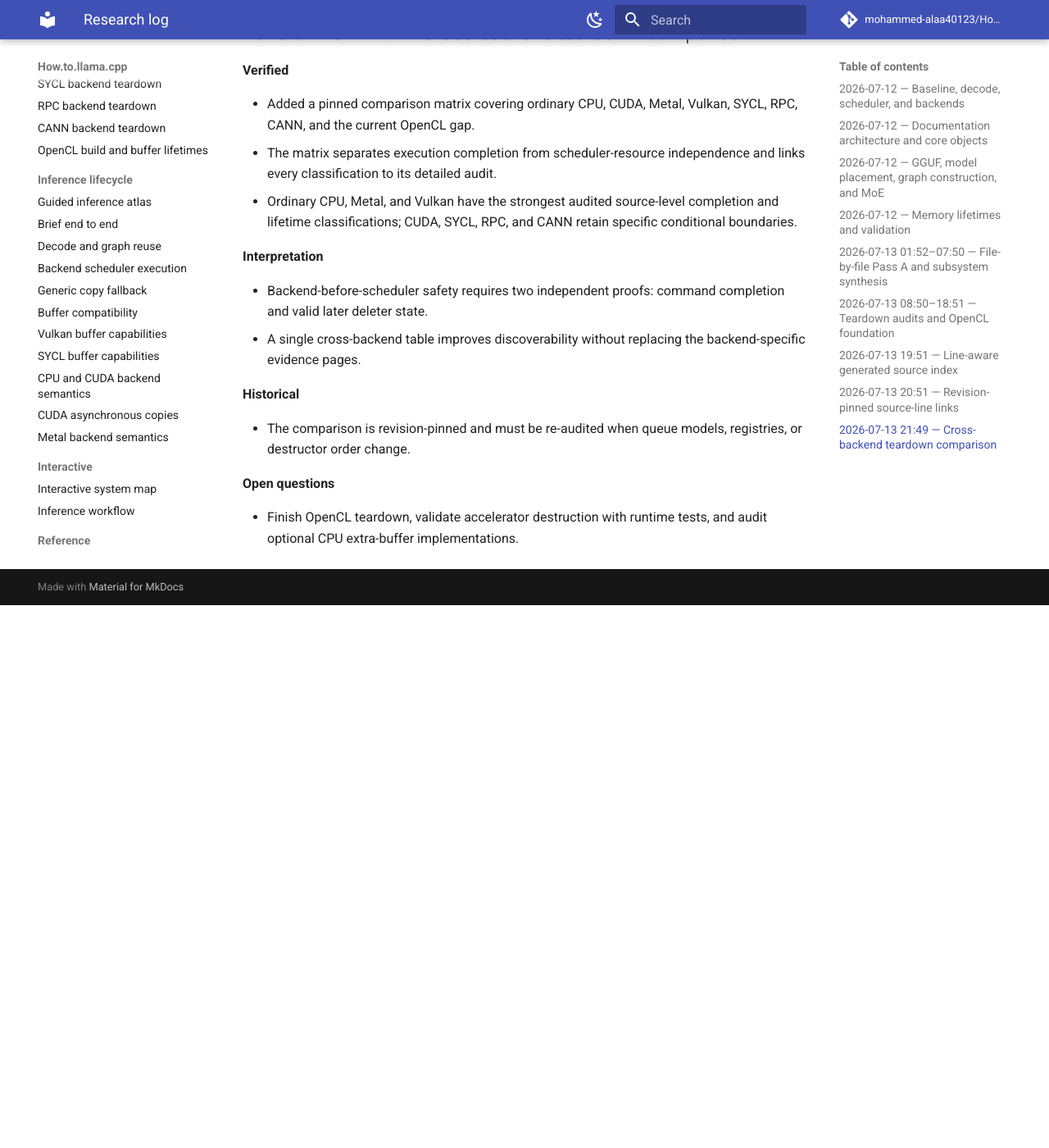
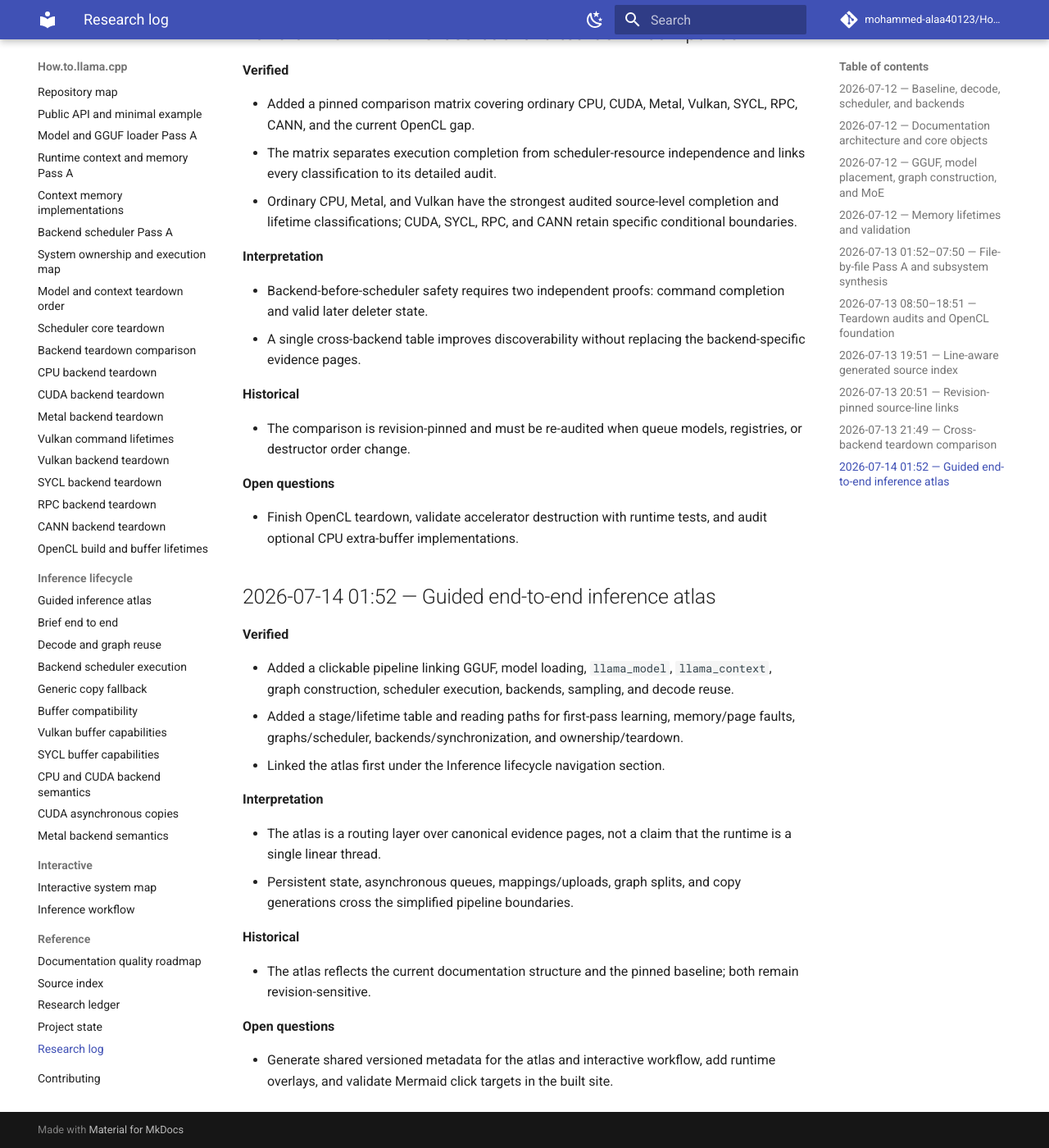
Before and after one commit to mohammed-alaa40123/How.to.llama.cpp, an MkDocs documentation site: the page built from docs/reference/research-log.md, in a window 1280 px wide and 1400 px high, scrolled down 3923 px. Shown: the whole window at 82% size. Built offline with MkDocs 1.6.1 and Material for MkDocs 9.7.7, drawn with Linux system fonts in a browser that asks for light colours; comment, search, counter and statistics services are not loaded; before the commit the page ends 4661 px from its top, so only the background shows below that.

Commit message:
docs: log guided inference atlas increment

```diff
--- a/docs/reference/research-log.md
+++ b/docs/reference/research-log.md
@@ -134,3 +134,24 @@
 **Open questions**
 
 - Finish OpenCL teardown, validate accelerator destruction with runtime tests, and audit optional CPU extra-buffer implementations.
+
+## 2026-07-14 01:52 — Guided end-to-end inference atlas
+
+**Verified**
+
+- Added a clickable pipeline linking GGUF, model loading, `llama_model`, `llama_context`, graph construction, scheduler execution, backends, sampling, and decode reuse.
+- Added a stage/lifetime table and reading paths for first-pass learning, memory/page faults, graphs/scheduler, backends/synchronization, and ownership/teardown.
+- Linked the atlas first under the Inference lifecycle navigation section.
+
+**Interpretation**
+
+- The atlas is a routing layer over canonical evidence pages, not a claim that the runtime is a single linear thread.
+- Persistent state, asynchronous queues, mappings/uploads, graph splits, and copy generations cross the simplified pipeline boundaries.
+
+**Historical**
+
+- The atlas reflects the current documentation structure and the pinned baseline; both remain revision-sensitive.
+
+**Open questions**
+
+- Generate shared versioned metadata for the atlas and interactive workflow, add runtime overlays, and validate Mermaid click targets in the built site.
```
